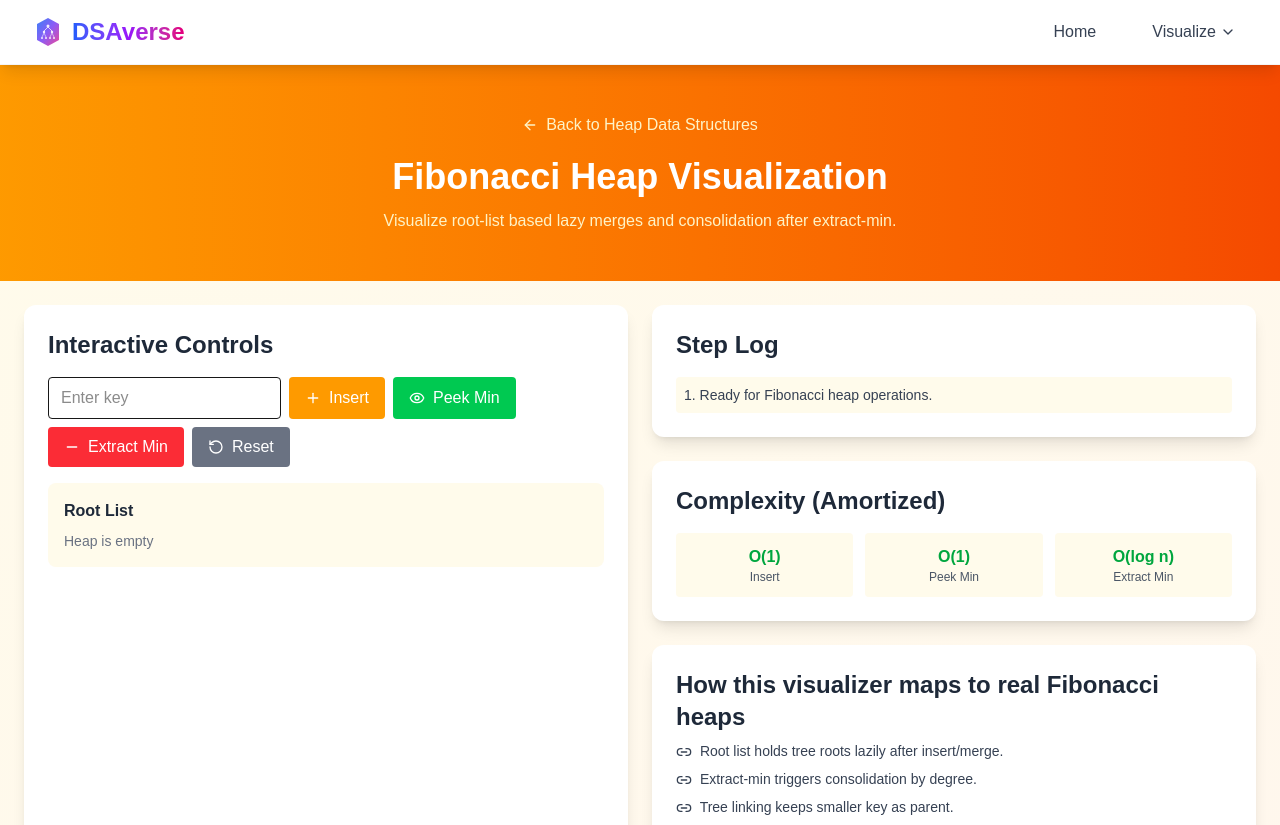
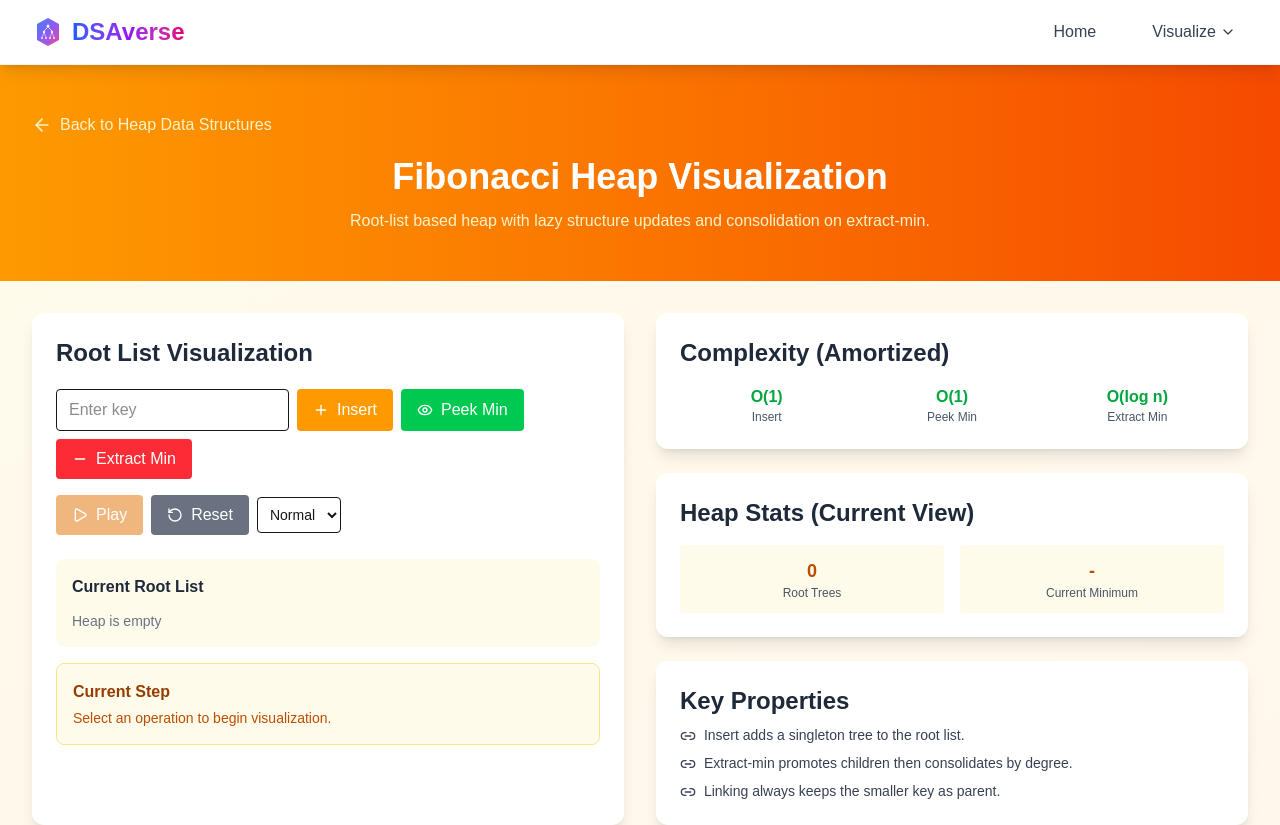
Before and after one commit to Archit1706/DSAverse, a Next.js app: page /heap-like-data-structures/fibonacci-heaps in a window 1280 px wide. Shown: the top 825 px of the page. Built offline with nearby package versions, Linux system fonts and the light colour scheme.

Commit message:
Refactor Fibonacci Heaps page for enhanced functionality

```diff
--- a/app/heap-like-data-structures/fibonacci-heaps/page.js
+++ b/app/heap-like-data-structures/fibonacci-heaps/page.js
@@ -1,142 +1,233 @@
 'use client';
 
-import React, { useMemo, useState } from 'react';
-import { ArrowLeft, Plus, Minus, RotateCcw, Eye, Link2 } from 'lucide-react';
+import React, { useEffect, useState } from 'react';
+import { Play, Pause, RotateCcw, ArrowLeft, Plus, Minus, Eye, Link2 } from 'lucide-react';
 
-const consolidate = (roots, log) => {
+export default function FibonacciHeapsPage() {
+    const [roots, setRoots] = useState([]);
+    const [stepHistory, setStepHistory] = useState([]);
+    const [currentStep, setCurrentStep] = useState(0);
+    const [isPlaying, setIsPlaying] = useState(false);
+    const [speed, setSpeed] = useState(1200);
+    const [inputValue, setInputValue] = useState('');
+    const [nodeIdCounter, setNodeIdCounter] = useState(1);
+
+    const cloneRoots = (list) => JSON.parse(JSON.stringify(list));
+
+    const getMinNode = (list) => {
+        if (list.length === 0) return null;
+        return list.reduce((minNode, node) => (node.key < minNode.key ? node : minNode), list[0]);
+    };
+
+    const snapshot = (list, explanation, phase = 'info', highlightedIds = []) => ({
+        roots: cloneRoots(list),
+        explanation,
+        phase,
+        highlightedIds
+    });
+
+    const generateSteps = (operation, value = null) => {
+        const steps = [];
+        let currentRoots = cloneRoots(roots);
+
+        if (operation === 'insert') {
+            const newNode = { id: nodeIdCounter + Math.random(), key: value, degree: 0, children: [] };
+            steps.push(snapshot(currentRoots, `➕ Create new tree rooted at ${value}.`, 'create', [newNode.id]));
+            currentRoots.push(newNode);
+            steps.push(snapshot(currentRoots, `✅ Insert complete. ${value} appended to root list (amortized O(1)).`, 'complete', [newNode.id]));
+        }
+
+        if (operation === 'peekMin') {
+            const min = getMinNode(currentRoots);
+            if (!min) {
+                steps.push(snapshot(currentRoots, '❌ Heap is empty.', 'error'));
+            } else {
+                steps.push(snapshot(currentRoots, `👀 Current minimum is ${min.key}.`, 'complete', [min.id]));
+            }
+        }
+
+        if (operation === 'extractMin') {
+            const min = getMinNode(currentRoots);
+            if (!min) {
+                steps.push(snapshot(currentRoots, '❌ Heap is empty. Cannot extract minimum.', 'error'));
+                return steps;
+            }
+
+            steps.push(snapshot(currentRoots, `🎯 Minimum root found: ${min.key}.`, 'identify', [min.id]));
+
+            currentRoots = currentRoots.filter((node) => node.id !== min.id);
+            steps.push(snapshot(currentRoots, `🗑️ Remove root ${min.key} from root list.`, 'remove'));
+
+            if (min.children.length > 0) {
+                const promoted = min.children.map((child) => ({ ...child }));
+                currentRoots.push(...promoted);
+                steps.push(snapshot(currentRoots, `📤 Promote ${promoted.length} child tree(s) of ${min.key} to root list.`, 'promote', promoted.map((c) => c.id)));
+            }
+
             const degreeTable = new Map();
-  const nodes = [...roots].map((r) => ({ ...r, children: [...r.children] }));
+            const queue = [...currentRoots];
+            currentRoots = [];
 
-  for (let i = 0; i < nodes.length; i += 1) {
-    let x = nodes[i];
+            while (queue.length > 0) {
+                let x = queue.shift();
+
                 while (degreeTable.has(x.degree)) {
                     let y = degreeTable.get(x.degree);
                     degreeTable.delete(x.degree);
 
-      if (y.key < x.key) [x, y] = [y, x];
+                    if (y.key < x.key) {
+                        [x, y] = [y, x];
+                    }
+
+                    steps.push(snapshot(
+                        [...degreeTable.values(), x, y],
+                        `🔗 Link degree-${x.degree} trees: ${y.key} becomes child of ${x.key}.`,
+                        'link',
+                        [x.id, y.id]
+                    ));
+
                     x.children.push(y);
                     x.degree += 1;
-      log.push(`Link trees of degree ${x.degree - 1}: ${y.key} becomes child of ${x.key}.`);
                 }
+
                 degreeTable.set(x.degree, x);
             }
 
-  return [...degreeTable.values()];
+            currentRoots = [...degreeTable.values()];
+            const newMin = getMinNode(currentRoots);
+            steps.push(snapshot(currentRoots, `✅ Consolidation complete. New minimum is ${newMin ? newMin.key : 'none'}.`, 'complete', newMin ? [newMin.id] : []));
+        }
+
+        return steps;
     };
 
-export default function FibonacciHeapsPage() {
-  const [roots, setRoots] = useState([]);
-  const [value, setValue] = useState('');
-  const [messages, setMessages] = useState(['Ready for Fibonacci heap operations.']);
+    useEffect(() => {
+        if (!isPlaying || stepHistory.length === 0) return;
 
-  const minNode = useMemo(() => {
-    if (!roots.length) return null;
-    return roots.reduce((min, node) => (node.key < min.key ? node : min), roots[0]);
-  }, [roots]);
-
-  const handleInsert = () => {
-    if (value === '' || Number.isNaN(Number(value))) return;
-    const key = Number(value);
-    setRoots((prev) => [...prev, { key, degree: 0, children: [] }]);
-    setMessages([`Inserted node ${key} into root list (O(1)).`]);
-    setValue('');
-  };
-
-  const handlePeekMin = () => {
-    if (!minNode) {
-      setMessages(['Heap is empty.']);
-      return;
-    }
-    setMessages([`Minimum key is ${minNode.key}.`]);
-  };
-
-  const handleExtractMin = () => {
-    if (!minNode) {
-      setMessages(['Heap is empty.']);
+        if (currentStep >= stepHistory.length - 1) {
+            setRoots(stepHistory[stepHistory.length - 1].roots);
+            setIsPlaying(false);
             return;
         }
 
-    const log = [`Extract minimum root ${minNode.key}.`];
-    const rest = roots.filter((node) => node !== minNode);
-    const promotedChildren = minNode.children.map((child) => ({ ...child, children: [...child.children] }));
-    if (promotedChildren.length) {
-      log.push(`Promote ${promotedChildren.length} child trees to root list.`);
-    }
+        const timeout = setTimeout(() => {
+            setCurrentStep((prev) => prev + 1);
+        }, speed);
 
-    const nextRoots = consolidate([...rest, ...promotedChildren], log);
-    setRoots(nextRoots);
-    setMessages(log);
+        return () => clearTimeout(timeout);
+    }, [isPlaying, currentStep, stepHistory, speed]);
+
+    const startOperation = (operation, value = null) => {
+        const steps = generateSteps(operation, value);
+        setStepHistory(steps);
+        setCurrentStep(0);
+        setIsPlaying(false);
     };
 
     const reset = () => {
         setRoots([]);
-    setMessages(['Reset complete.']);
+        setStepHistory([]);
+        setCurrentStep(0);
+        setIsPlaying(false);
     };
+
+    const currentState = stepHistory[currentStep] || {
+        roots,
+        explanation: 'Select an operation to begin visualization.',
+        phase: '',
+        highlightedIds: []
+    };
+
+    const min = getMinNode(currentState.roots);
 
     return (
         <div className="min-h-screen bg-gradient-to-br from-amber-50 to-orange-50">
-      <div className="bg-gradient-to-r from-amber-500 to-orange-600 text-white py-12 px-6 text-center">
+            <div className="bg-gradient-to-r from-amber-500 to-orange-600 text-white">
+                <div className="max-w-7xl mx-auto px-4 sm:px-6 lg:px-8 py-12">
                     <a href="/heap-like-data-structures" className="inline-flex items-center text-amber-100 hover:text-white mb-5">
-          <ArrowLeft className="h-4 w-4 mr-2" /> Back to Heap Data Structures
+                        <ArrowLeft className="h-5 w-5 mr-2" /> Back to Heap Data Structures
                     </a>
-        <h1 className="text-4xl font-bold">Fibonacci Heap Visualization</h1>
-        <p className="mt-3 text-amber-100">Visualize root-list based lazy merges and consolidation after extract-min.</p>
+                    <h1 className="text-4xl font-bold text-center">Fibonacci Heap Visualization</h1>
+                    <p className="text-center text-amber-100 mt-3">Root-list based heap with lazy structure updates and consolidation on extract-min.</p>
+                </div>
             </div>
 
-      <div className="max-w-7xl mx-auto p-6 grid lg:grid-cols-2 gap-6">
-        <div className="bg-white rounded-xl shadow-lg p-6 space-y-4">
-          <h2 className="text-2xl font-bold text-gray-800">Interactive Controls</h2>
+            <div className="max-w-7xl mx-auto px-4 sm:px-6 lg:px-8 py-8 grid grid-cols-1 lg:grid-cols-2 gap-8">
+                <div className="bg-white rounded-xl shadow-lg p-6">
+                    <h2 className="text-2xl font-bold text-gray-800 mb-5">Root List Visualization</h2>
+
+                    <div className="space-y-4 mb-6">
                         <div className="flex flex-wrap gap-2">
-            <input
-              type="number"
-              value={value}
-              onChange={(e) => setValue(e.target.value)}
-              placeholder="Enter key"
-              className="border rounded px-3 py-2"
-            />
-            <button onClick={handleInsert} className="bg-amber-500 text-white px-4 py-2 rounded flex items-center gap-2"><Plus className="h-4 w-4" />Insert</button>
-            <button onClick={handlePeekMin} className="bg-green-500 text-white px-4 py-2 rounded flex items-center gap-2"><Eye className="h-4 w-4" />Peek Min</button>
-            <button onClick={handleExtractMin} className="bg-red-500 text-white px-4 py-2 rounded flex items-center gap-2"><Minus className="h-4 w-4" />Extract Min</button>
-            <button onClick={reset} className="bg-gray-500 text-white px-4 py-2 rounded flex items-center gap-2"><RotateCcw className="h-4 w-4" />Reset</button>
+                            <input type="number" value={inputValue} onChange={(e) => setInputValue(e.target.value)} placeholder="Enter key" className="px-3 py-2 border rounded" />
+                            <button onClick={() => { if (inputValue !== '') { startOperation('insert', Number(inputValue)); setNodeIdCounter((v) => v + 1); setInputValue(''); } }} className="bg-amber-500 hover:bg-amber-600 text-white px-4 py-2 rounded flex items-center gap-2"><Plus className="h-4 w-4" />Insert</button>
+                            <button onClick={() => startOperation('peekMin')} className="bg-green-500 hover:bg-green-600 text-white px-4 py-2 rounded flex items-center gap-2"><Eye className="h-4 w-4" />Peek Min</button>
+                            <button onClick={() => startOperation('extractMin')} className="bg-red-500 hover:bg-red-600 text-white px-4 py-2 rounded flex items-center gap-2"><Minus className="h-4 w-4" />Extract Min</button>
+                        </div>
+
+                        <div className="flex flex-wrap gap-2 items-center">
+                            <button onClick={() => setIsPlaying((v) => !v)} disabled={stepHistory.length === 0} className="bg-amber-600 hover:bg-amber-700 text-white px-4 py-2 rounded flex items-center gap-2 disabled:opacity-50">
+                                {isPlaying ? <Pause className="h-4 w-4" /> : <Play className="h-4 w-4" />} {isPlaying ? 'Pause' : 'Play'}
+                            </button>
+                            <button onClick={reset} className="bg-gray-500 hover:bg-gray-600 text-white px-4 py-2 rounded flex items-center gap-2"><RotateCcw className="h-4 w-4" />Reset</button>
+                            <select value={speed} onChange={(e) => setSpeed(Number(e.target.value))} className="border rounded px-2 py-2 text-sm">
+                                <option value={1800}>Slow</option>
+                                <option value={1200}>Normal</option>
+                                <option value={700}>Fast</option>
+                            </select>
+                        </div>
                     </div>
 
                     <div className="bg-amber-50 rounded-lg p-4">
-            <h3 className="font-semibold text-gray-800 mb-2">Root List</h3>
-            {!roots.length && <p className="text-sm text-gray-500">Heap is empty</p>}
+                        <h3 className="font-semibold text-gray-800 mb-3">Current Root List</h3>
+                        {currentState.roots.length === 0 ? (
+                            <div className="text-gray-500 text-sm">Heap is empty</div>
+                        ) : (
                             <div className="flex flex-wrap gap-3">
-              {roots.map((node, idx) => (
-                <div key={`${node.key}-${idx}`} className={`rounded-lg border-2 px-4 py-3 ${minNode?.key === node.key ? 'border-green-500 bg-green-50' : 'border-amber-300 bg-white'}`}>
+                                {currentState.roots.map((node) => {
+                                    const isHighlighted = currentState.highlightedIds.includes(node.id);
+                                    const isMin = min && min.id === node.id;
+                                    return (
+                                        <div key={node.id} className={`rounded-lg border-2 px-4 py-3 min-w-28 ${isHighlighted ? 'border-yellow-500 bg-yellow-50' : isMin ? 'border-green-500 bg-green-50' : 'border-amber-300 bg-white'}`}>
                                             <div className="font-bold text-gray-800">{node.key}</div>
-                  <div className="text-xs text-gray-500">degree {node.degree}</div>
-                  <div className="text-xs text-gray-500">children {node.children.length}</div>
+                                            <div className="text-xs text-gray-600">degree: {node.degree}</div>
+                                            <div className="text-xs text-gray-600">children: {node.children.length}</div>
                                         </div>
-              ))}
+                                    );
+                                })}
                             </div>
+                        )}
+                    </div>
+
+                    <div className="mt-4 bg-amber-50 border border-amber-200 rounded-lg p-4">
+                        <h3 className="font-semibold text-amber-800 mb-1">Current Step</h3>
+                        <p className="text-amber-700 text-sm">{currentState.explanation}</p>
+                        {stepHistory.length > 0 && <p className="text-xs text-amber-600 mt-2">Step {currentStep + 1} of {stepHistory.length}</p>}
                     </div>
                 </div>
 
                 <div className="space-y-6">
                     <div className="bg-white rounded-xl shadow-lg p-6">
-            <h2 className="text-2xl font-bold text-gray-800 mb-4">Step Log</h2>
-            <div className="space-y-2">
-              {messages.map((msg, i) => <div key={i} className="text-sm text-gray-700 bg-amber-50 rounded p-2">{i + 1}. {msg}</div>)}
+                        <h2 className="text-2xl font-bold text-gray-800 mb-4">Complexity (Amortized)</h2>
+                        <div className="grid grid-cols-3 gap-3 text-center">
+                            <div><div className="text-green-600 font-bold">O(1)</div><div className="text-xs text-gray-600">Insert</div></div>
+                            <div><div className="text-green-600 font-bold">O(1)</div><div className="text-xs text-gray-600">Peek Min</div></div>
+                            <div><div className="text-green-600 font-bold">O(log n)</div><div className="text-xs text-gray-600">Extract Min</div></div>
                         </div>
                     </div>
 
                     <div className="bg-white rounded-xl shadow-lg p-6">
-            <h2 className="text-2xl font-bold text-gray-800 mb-4">Complexity (Amortized)</h2>
-            <div className="grid grid-cols-3 gap-3 text-center">
-              <div className="bg-amber-50 rounded p-3"><div className="font-bold text-green-600">O(1)</div><div className="text-xs text-gray-600">Insert</div></div>
-              <div className="bg-amber-50 rounded p-3"><div className="font-bold text-green-600">O(1)</div><div className="text-xs text-gray-600">Peek Min</div></div>
-              <div className="bg-amber-50 rounded p-3"><div className="font-bold text-green-600">O(log n)</div><div className="text-xs text-gray-600">Extract Min</div></div>
+                        <h2 className="text-2xl font-bold text-gray-800 mb-4">Heap Stats (Current View)</h2>
+                        <div className="grid grid-cols-2 gap-4">
+                            <div className="bg-amber-50 rounded p-3 text-center"><div className="text-lg font-bold text-amber-700">{currentState.roots.length}</div><div className="text-xs text-gray-600">Root Trees</div></div>
+                            <div className="bg-amber-50 rounded p-3 text-center"><div className="text-lg font-bold text-amber-700">{min ? min.key : '-'}</div><div className="text-xs text-gray-600">Current Minimum</div></div>
                         </div>
                     </div>
 
                     <div className="bg-white rounded-xl shadow-lg p-6 text-sm text-gray-700 space-y-2">
-            <h2 className="text-2xl font-bold text-gray-800 mb-2">How this visualizer maps to real Fibonacci heaps</h2>
-            <p><Link2 className="inline h-4 w-4 mr-1" /> Root list holds tree roots lazily after insert/merge.</p>
-            <p><Link2 className="inline h-4 w-4 mr-1" /> Extract-min triggers consolidation by degree.</p>
-            <p><Link2 className="inline h-4 w-4 mr-1" /> Tree linking keeps smaller key as parent.</p>
+                        <h2 className="text-2xl font-bold text-gray-800 mb-2">Key Properties</h2>
+                        <p><Link2 className="inline h-4 w-4 mr-1" /> Insert adds a singleton tree to the root list.</p>
+                        <p><Link2 className="inline h-4 w-4 mr-1" /> Extract-min promotes children then consolidates by degree.</p>
+                        <p><Link2 className="inline h-4 w-4 mr-1" /> Linking always keeps the smaller key as parent.</p>
                     </div>
                 </div>
             </div>
```
Lines whose indentation alone changed are shown as unchanged.
